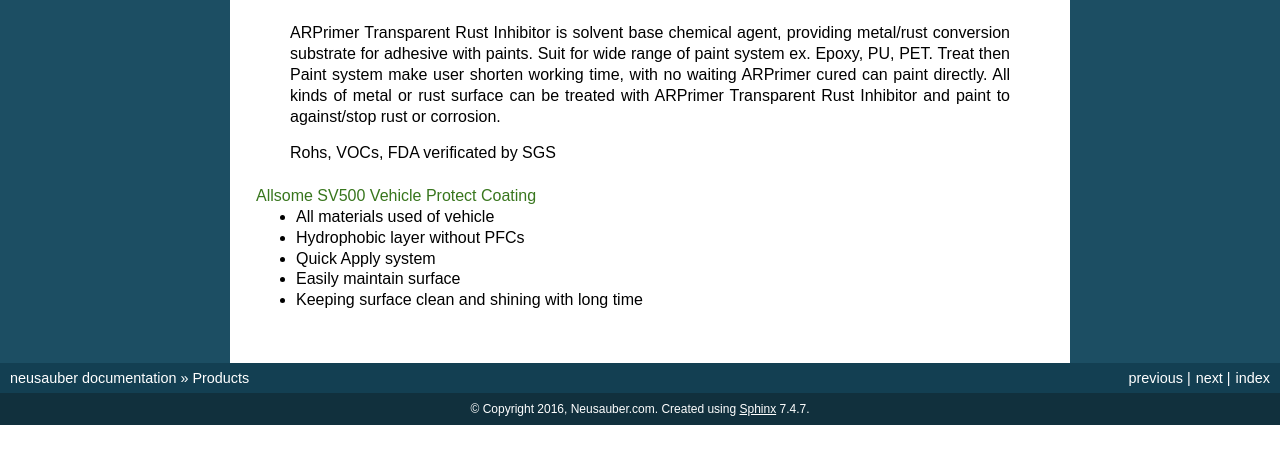
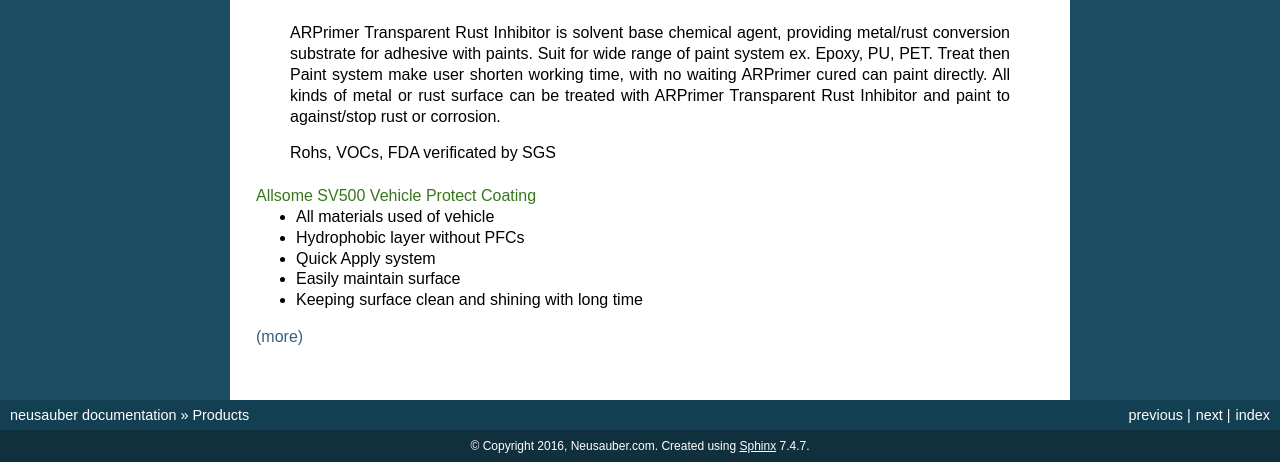
Before and after one commit to rexiap/neusauber, a Sphinx documentation site: the page built from docs/products.rst, in a window 1280 px wide, cut to the strip 823-1285 px from the top of the page. Built offline with Sphinx 7.4.7, drawn with Linux system fonts in a browser that asks for light colours; before the commit the page ends 1248 px from its top, so only the background shows below that.

Commit message:
Google Docs reST Editor@2017-5-4 11:33:21

```diff
--- a/docs/products.rst
+++ b/docs/products.rst
@@ -45,8 +45,6 @@
 |REPLACE5|
 
 
-
-
 .. bottom of content
 
 
@@ -82,7 +80,7 @@
 
     <table cellspacing="0" cellpadding="0" style="width:100%">
     <tbody>
-    <tr><td style="width:69%;vertical-align:Top;padding-top:5px;padding-bottom:5px;padding-left:5px;padding-right:5px;border:solid 1px #000000"><p style="color:#38761d"><span  style="color:#38761d">Allsome SV500 Vehicle Protect Coating </span></p><ul style="list-style:disc;list-style-image:inherit;padding:0px 40px;margin:initial"><li style="list-style:inherit;list-style-image:inherit">All materials used of vehicle </li><li style="list-style:inherit;list-style-image:inherit">Hydrophobic layer without PFCs</li><li style="list-style:inherit;list-style-image:inherit">Quick Apply system</li><li style="list-style:inherit;list-style-image:inherit">Easily maintain surface </li><li style="list-style:inherit;list-style-image:inherit">Keeping surface clean and shining with long time</li></ul></td><td style="width:31%;vertical-align:Top;padding-top:5px;padding-bottom:5px;padding-left:5px;padding-right:5px;border:solid 1px #000000"><p></td></tr>
+    <tr><td style="width:69%;vertical-align:Top;padding-top:5px;padding-bottom:5px;padding-left:5px;padding-right:5px;border:solid 1px #000000"><p style="color:#38761d"><span  style="color:#38761d">Allsome SV500 Vehicle Protect Coating </span></p><ul style="list-style:disc;list-style-image:inherit;padding:0px 40px;margin:initial"><li style="list-style:inherit;list-style-image:inherit">All materials used of vehicle </li><li style="list-style:inherit;list-style-image:inherit">Hydrophobic layer without PFCs</li><li style="list-style:inherit;list-style-image:inherit">Quick Apply system</li><li style="list-style:inherit;list-style-image:inherit">Easily maintain surface </li><li style="list-style:inherit;list-style-image:inherit">Keeping surface clean and shining with long time</li></ul><p><a href="http://www.neusauber.com/en/latest/photoswall.html" target="_blank"> (more)</a></p></td><td style="width:31%;vertical-align:Top;padding-top:5px;padding-bottom:5px;padding-left:5px;padding-right:5px;border:solid 1px #000000"><p></td></tr>
     </tbody></table>
 
 .. |IMG1| image:: static/products_1.png
```
